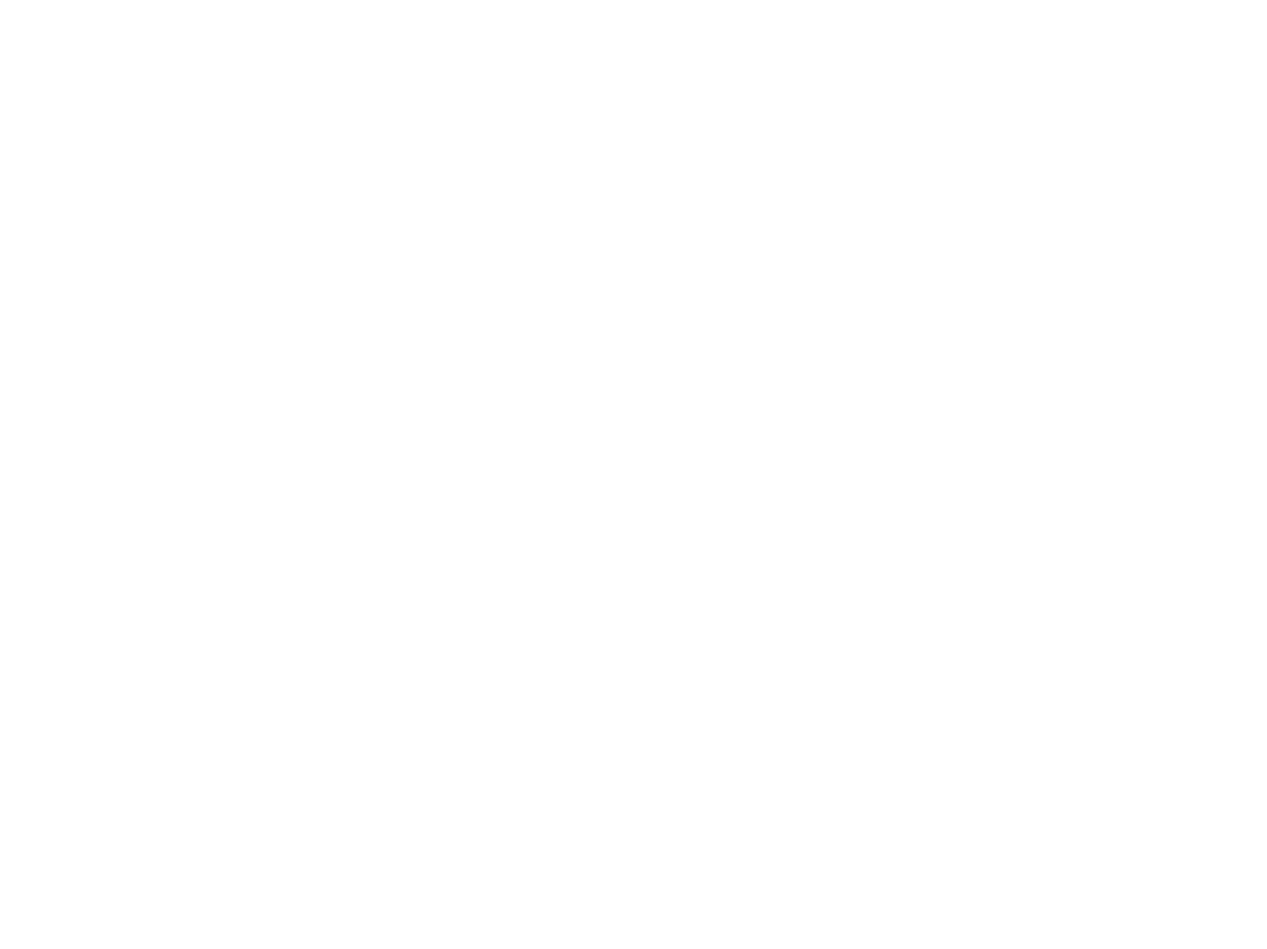
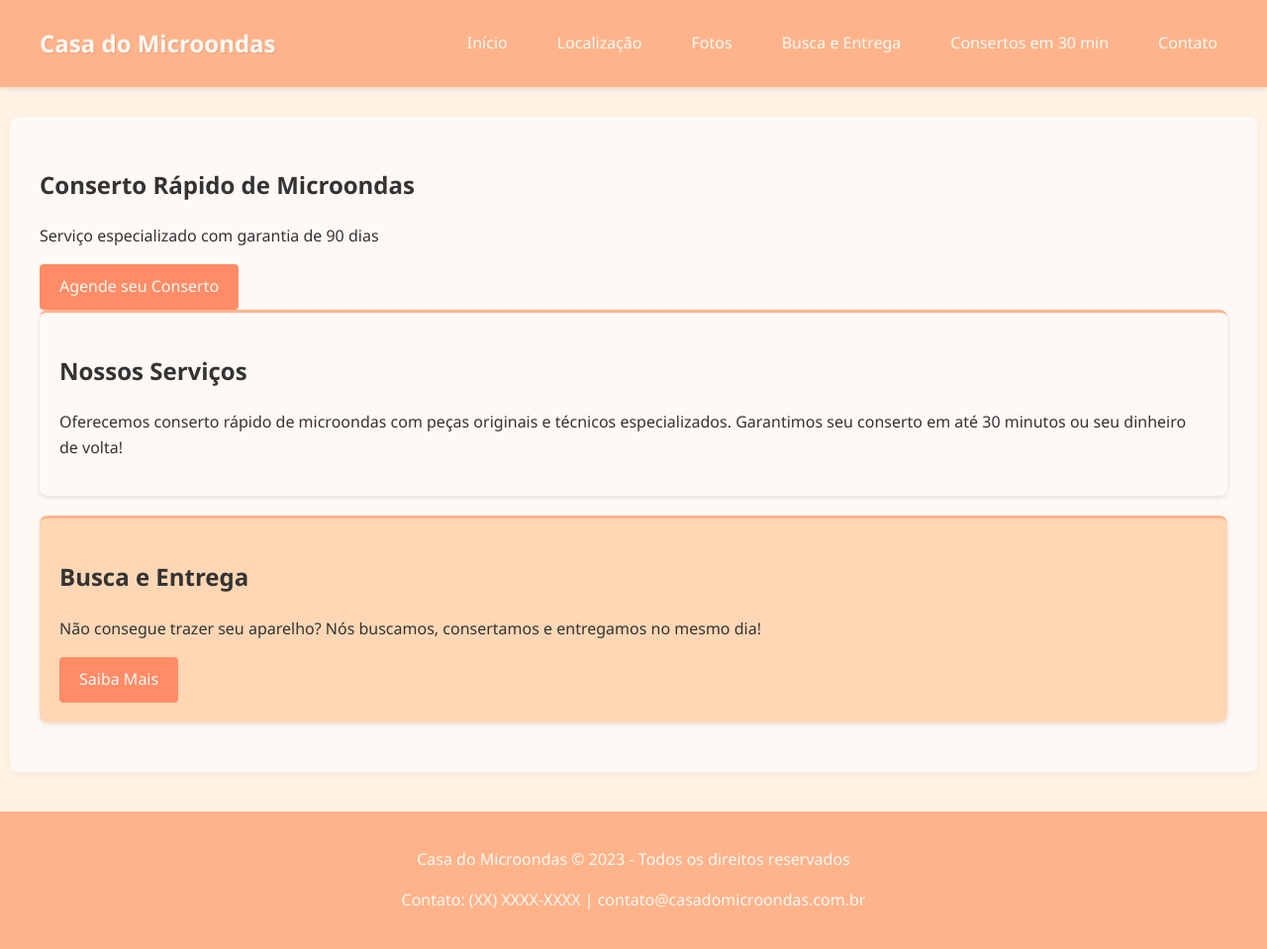
Before and after one commit to Lukas172/projeto_casadomicroondas, a plain HTML site: page projeto_microondas/index.html in a window 1280 px wide. Shown: the whole page at 99% size. Before the commit the page ends 800 px from the top, so only its background shows below. Drawn offline with Linux system fonts and the light colour scheme.

Commit message:
update barra de navegação

```diff
--- a/projeto_microondas/index.html
+++ b/projeto_microondas/index.html
@@ -1 +1,53 @@
-<!DOCTYPE html><html><head><title>Casa do Microondas</title></head><body></body></html>
+<!DOCTYPE html>
+<html lang="pt-BR">
+<head>
+    <meta charset="UTF-8">
+    <meta name="viewport" content="width=device-width, initial-scale=1.0">
+    <title>Casa do Microondas - Especialistas em Conserto</title>
+    <link rel="stylesheet" href="styles.css">
+</head>
+<body>
+    <!-- Barra de Navegação -->
+    <nav>
+        <div class="nav-container">
+            <div class="nav-logo">Casa do Microondas</div>
+            <ul class="nav-menu">
+                <li><a href="index.html">Início</a></li>
+                <li><a href="localizacao.html">Localização</a></li>
+                <li><a href="fotos.html">Fotos</a></li>
+                <li><a href="busca.html">Busca e Entrega</a></li>
+                <li><a href="consertos.html">Consertos em 30 min</a></li>
+                <li><a href="contato.html">Contato</a></li>
+            </ul>
+            <button class="mobile-menu-button">☰</button>
+        </div>
+    </nav>
+
+    <!-- Conteúdo da página -->
+    <main>
+        <section class="hero">
+            <h1>Conserto Rápido de Microondas</h1>
+            <p>Serviço especializado com garantia de 90 dias</p>
+            <a href="contato.html" class="btn">Agende seu Conserto</a>
+        </section>
+
+        <div class="card">
+            <h2>Nossos Serviços</h2>
+            <p>Oferecemos conserto rápido de microondas com peças originais e técnicos especializados. Garantimos seu conserto em até 30 minutos ou seu dinheiro de volta!</p>
+        </div>
+
+        <div class="card" style="background-color: var(--light-peach);">
+            <h2>Busca e Entrega</h2>
+            <p>Não consegue trazer seu aparelho? Nós buscamos, consertamos e entregamos no mesmo dia!</p>
+            <a href="busca.html" class="btn">Saiba Mais</a>
+        </div>
+    </main>
+
+    <footer>
+        <p>Casa do Microondas &copy; 2023 - Todos os direitos reservados</p>
+        <p>Contato: (XX) XXXX-XXXX | contato@casadomicroondas.com.br</p>
+    </footer>
+
+    <script src="script.js"></script>
+</body>
+</html>
--- a/projeto_microondas/script.js
+++ b/projeto_microondas/script.js
@@ -0,0 +1,23 @@
+document.addEventListener('DOMContentLoaded', function() {
+    const mobileMenuButton = document.querySelector('.mobile-menu-button');
+    const navMenu = document.querySelector('.nav-menu');
+
+    mobileMenuButton.addEventListener('click', function() {
+        navMenu.classList.toggle('active');
+    });
+
+    const navItems = document.querySelectorAll('.nav-menu a');
+    navItems.forEach(item => {
+        item.addEventListener('click', function() {
+            if (window.innerWidth <= 768) {
+                navMenu.classList.remove('active');
+            }
+        });
+    });
+
+    window.addEventListener('resize', function() {
+        if (window.innerWidth > 768) {
+            navMenu.classList.remove('active');
+        }
+    });
+});
--- a/projeto_microondas/styles.css
+++ b/projeto_microondas/styles.css
@@ -0,0 +1,155 @@
+:root {
+    --soft-orange: #FFB38A;
+    --light-peach: #FFD7B5;
+    --muted-coral: #FF8C66;
+    --warm-cream: #FFF3E6;
+    --soft-brown: #D4A59A;
+    --warm-white: #FFF9F5;
+}
+
+/* Estilos gerais */
+body {
+    font-family: 'Segoe UI', Tahoma, Geneva, Verdana, sans-serif;
+    background-color: var(--warm-cream);
+    color: #333;
+    margin: 0;
+    padding: 0;
+    line-height: 1.6;
+}
+
+/* Estilos da barra de navegação */
+nav {
+    background-color: var(--soft-orange);
+    padding: 15px 0;
+    box-shadow: 0 2px 5px rgba(0,0,0,0.1);
+}
+
+.nav-container {
+    max-width: 1200px;
+    margin: 0 auto;
+    display: flex;
+    justify-content: space-between;
+    align-items: center;
+    padding: 0 20px;
+    position: relative;
+}
+
+.nav-logo {
+    color: var(--warm-white);
+    font-weight: bold;
+    font-size: 1.5rem;
+    text-shadow: 1px 1px 1px rgba(0,0,0,0.1);
+}
+
+.nav-menu {
+    display: flex;
+    list-style: none;
+}
+
+.nav-menu li {
+    margin-left: 30px;
+}
+
+.nav-menu a {
+    color: var(--warm-white);
+    text-decoration: none;
+    font-weight: 500;
+    transition: all 0.3s ease;
+    padding: 5px 10px;
+    border-radius: 4px;
+}
+
+.nav-menu a:hover {
+    background-color: var(--muted-coral);
+}
+
+/* Conteúdo principal */
+main {
+    max-width: 1200px;
+    margin: 30px auto;
+    padding: 0 20px;
+    background-color: var(--warm-white);
+    border-radius: 8px;
+    box-shadow: 0 2px 10px rgba(0,0,0,0.05);
+    padding: 30px;
+}
+
+/* Botões */
+.btn {
+    display: inline-block;
+    background-color: var(--muted-coral);
+    color: var(--warm-white);
+    padding: 10px 20px;
+    border-radius: 4px;
+    text-decoration: none;
+    transition: all 0.3s ease;
+    border: none;
+    cursor: pointer;
+    font-weight: 500;
+}
+
+.btn:hover {
+    background-color: var(--soft-orange);
+    transform: translateY(-2px);
+}
+
+/* Cards */
+.card {
+    background-color: var(--warm-white);
+    border-radius: 8px;
+    box-shadow: 0 2px 5px rgba(0,0,0,0.1);
+    padding: 20px;
+    margin-bottom: 20px;
+    border-top: 3px solid var(--soft-orange);
+}
+
+/* Rodapé */
+footer {
+    background-color: var(--soft-orange);
+    color: var(--warm-white);
+    text-align: center;
+    padding: 20px 0;
+    margin-top: 40px;
+}
+
+/* Estilo responsivo */
+.mobile-menu-button {
+    display: none;
+    background: none;
+    border: none;
+    color: var(--warm-white);
+    font-size: 1.5rem;
+    cursor: pointer;
+}
+
+@media (max-width: 768px) {
+    .nav-menu {
+        display: none;
+        position: absolute;
+        top: 100%;
+        left: 0;
+        right: 0;
+        background-color: var(--soft-orange);
+        flex-direction: column;
+        padding: 20px;
+        z-index: 1000;
+    }
+
+    .nav-menu.active {
+        display: flex;
+    }
+
+    .nav-menu li {
+        margin: 10px 0;
+        margin-left: 0;
+    }
+
+    .mobile-menu-button {
+        display: block;
+    }
+
+    .nav-menu a {
+        display: block;
+        padding: 10px;
+    }
+}
```
